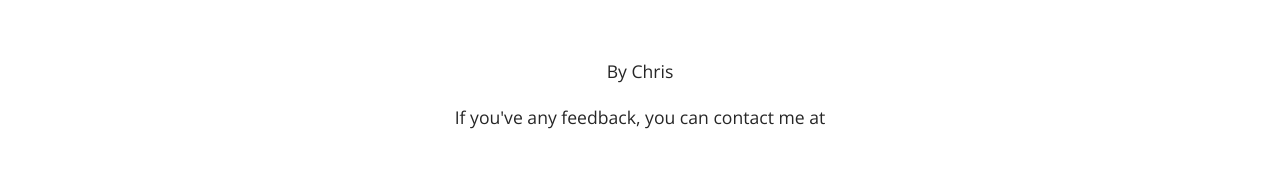
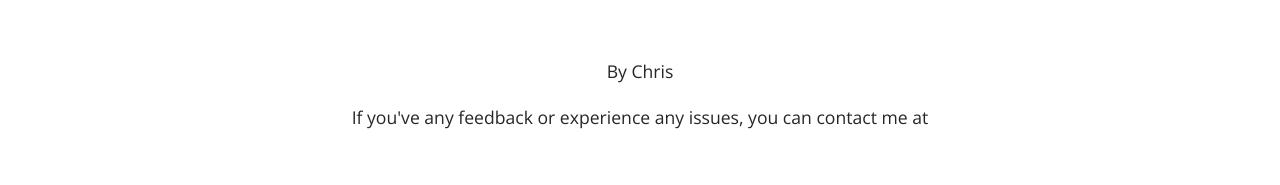
Before and after one commit to ctcodie/MathHammer, a Jekyll site: the page built from index.html, in a window 1280 px wide. Shown: the part 1680-1865 px from the top of the page. Built offline with Jekyll 4.4.1, drawn with Linux system fonts in a browser that asks for light colours; nearby versions of some CDN libraries; some web fonts are replaced; part of the change alters nothing that is shown.

```diff
--- a/_includes/footer.html
+++ b/_includes/footer.html
@@ -1,4 +1,4 @@
 <footer>
 	<p>By Chris</p>
-	<p>If you've any feedback, you can contact me at </p>
+	<p>If you've any feedback or experience any issues, you can contact me at </p>
 </footer>
--- a/index.html
+++ b/index.html
@@ -188,3 +188,13 @@ layout: default
 		</div>
 	</div>
 </div>
+<script>
+  (function(i,s,o,g,r,a,m){i['GoogleAnalyticsObject']=r;i[r]=i[r]||function(){
+  (i[r].q=i[r].q||[]).push(arguments)},i[r].l=1*new Date();a=s.createElement(o),
+  m=s.getElementsByTagName(o)[0];a.async=1;a.src=g;m.parentNode.insertBefore(a,m)
+  })(window,document,'script','https://www.google-analytics.com/analytics.js','ga');
+
+  ga('create', 'UA-103168733-1', 'auto');
+  ga('send', 'pageview');
+
+</script>
--- a/js/main.js
+++ b/js/main.js
@@ -398,10 +398,13 @@ $(document).ready(function() {
 			var dealtWounds = 0;
 			if (targetWounds == weaponDamage){
 				return kills = Math.floor(unsavedWounds);
-				//return kills = Math.floor(((unsavedWounds * weaponDamage) / targetWounds));
+				// return kills = Math.floor(((unsavedWounds * weaponDamage) / targetWounds));
 			} else if (targetWounds % weaponDamage == 0 && targetWounds > weaponDamage){
 				return kills = Math.floor(((unsavedWounds * weaponDamage) / targetWounds));
 			} else if (targetWounds % weaponDamage != 0 && targetWounds > weaponDamage){
+				// assigns wounds removing whole models where possible, doesn't overflow extra wounds
+				// as per 8th ed rules. Eg. 6 damage weapon with one shot only kills one dude with less
+				// than 6 wounds.
 				while(unsavedWounds>0){
 					unsavedWounds--;
 					dealtWounds += weaponDamage;
```
Also changed, not shown: README.md.
